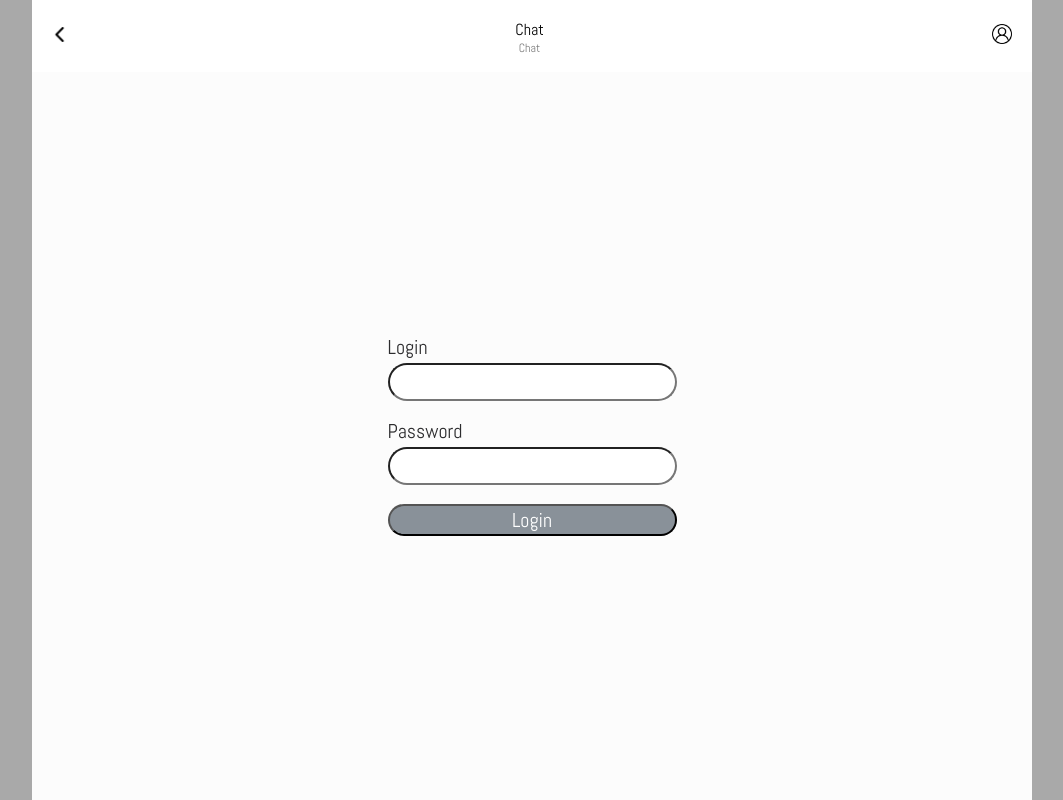
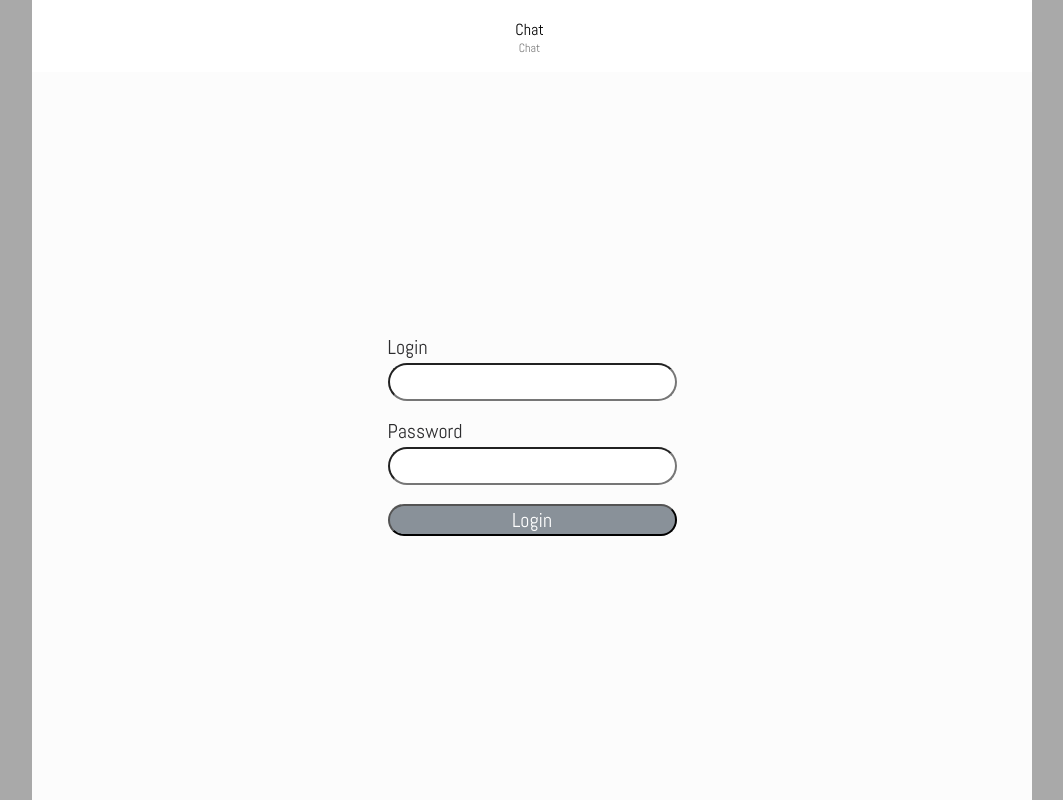
Before and after one commit to Maksvell129/online-chat-frontend, a React (Create React App) app in the folder chat/: page /login in a window 1280 px wide. Shown: the whole page, without its empty margins (108-1171 px from the left). Built offline with nearby package versions, Linux system fonts and the light colour scheme; no server answers.

Commit message:
added showing buttons only for authenticated user

```diff
--- a/chat/src/components/BarHeader/BarHeader.css
+++ b/chat/src/components/BarHeader/BarHeader.css
@@ -1,13 +1,12 @@
 .bar-header {
-    align-items: center;
     background-color: var(--white);
     box-shadow: 0 1px 0 #00000014;
-    display: flex;
-    flex-direction: row;
     min-height: 56px;
     padding: 8px 0;
     width: 100%;
-    justify-content: space-between;
+
+    display: grid;
+    grid-template-columns: max-content 4fr max-content;
 }
 
 .header-title {
@@ -29,7 +28,13 @@
 
 .return-btn {
     padding-left: 20px;
+    min-width: 15px;
+    grid-column: 1;
 
+
+    display: flex;
+    flex-direction: column;
+    justify-content: center;
 }
 
 .return-btn-style {
@@ -41,9 +46,21 @@
     cursor: pointer;
     outline: inherit;
 }
+.column-chat{
+    grid-column: 2;
+
+    display: flex;
+    flex-direction: column;
+    justify-content: center;
+}
 
 .users-btn {
     padding-right: 20px;
+    grid-column: 3;
+    min-width: 20px;
+
+    display: flex;
+    justify-content: center;
 }
 
 .users-btn-style {
--- a/chat/src/components/BarHeader/BarHeader.js
+++ b/chat/src/components/BarHeader/BarHeader.js
@@ -1,15 +1,32 @@
 import './BarHeader.css'
-import React from "react";
+import React, { useContext } from "react";
+import AuthContext from '../../contexts/auth/AuthContext';
+import { removeAccessToken, removeRefreshToken } from '../../utils/token';
+
 
 function BarHeader({ spanText, headerTitle, handleUsersClick }) {
+
+    const {authContextData} = useContext(AuthContext)
+
+    const logout = (event) => {
+        removeAccessToken()
+        removeRefreshToken()
+        authContextData.setIsAuth(false)
+        authContextData.setUsername()
+        authContextData.setUserId()
+    }
+
     return (
         <div className="bar-header">
+
             <div className="return-btn">
-                <button className="return-btn-style">
+                {authContextData.isAuth &&
+                <button className="return-btn-style" onClick={logout}>
                     <img width={15} src="images/return.png" alt={'Return'}/>
                 </button>
+                }
             </div>
-            <div className="collumn-chat">
+            <div className="column-chat">
                 <div className="header-title abel-normal-black-16px">
                     <span className="abel-normal-black-16px">{spanText}</span>
                 </div>
@@ -18,9 +35,11 @@ function BarHeader({ spanText, headerTitle, handleUsersClick }) {
                 </div>
             </div>
             <div className={'users-btn'}>
+                {authContextData.isAuth &&
                 <button className="users-btn-style" onClick={handleUsersClick}>
                     <img width={20} src="images/users.png" alt={'Users'}/>
                 </button>
+                }
             </div>
         </div>
     );
```
